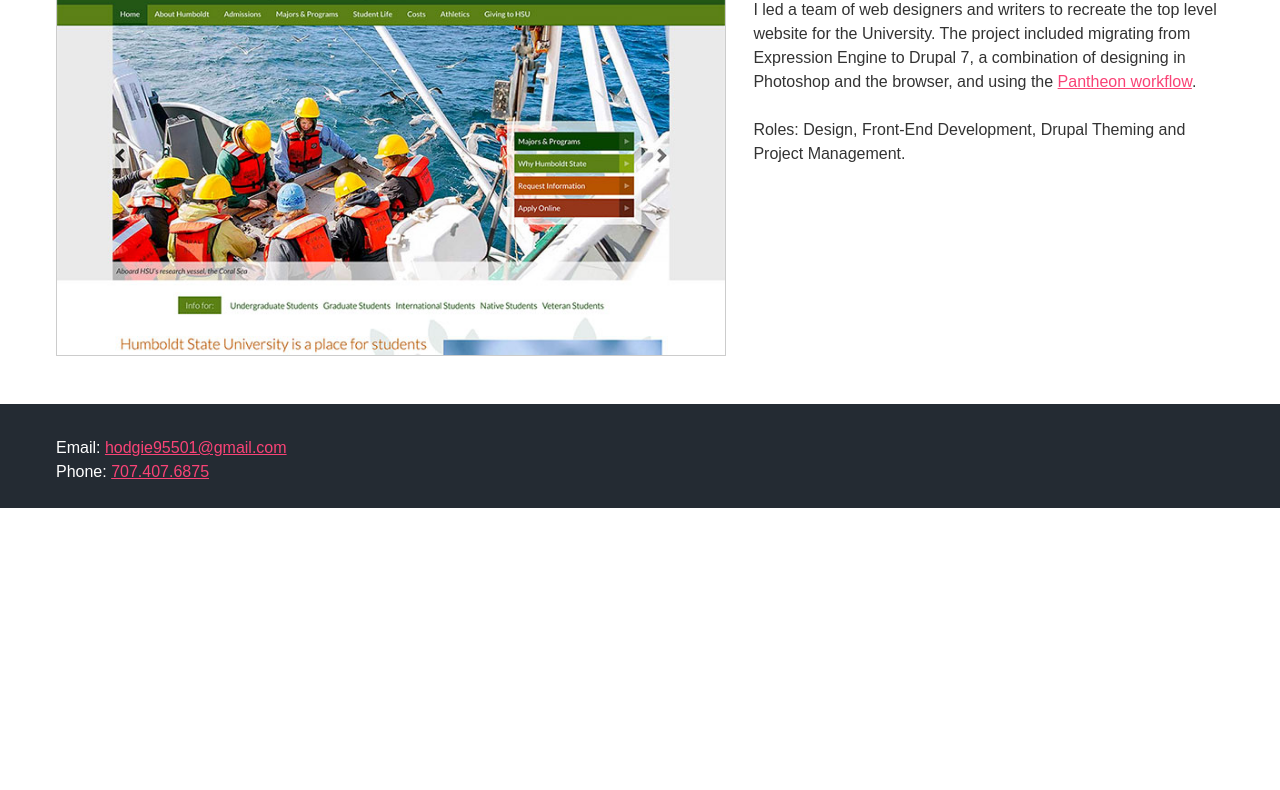
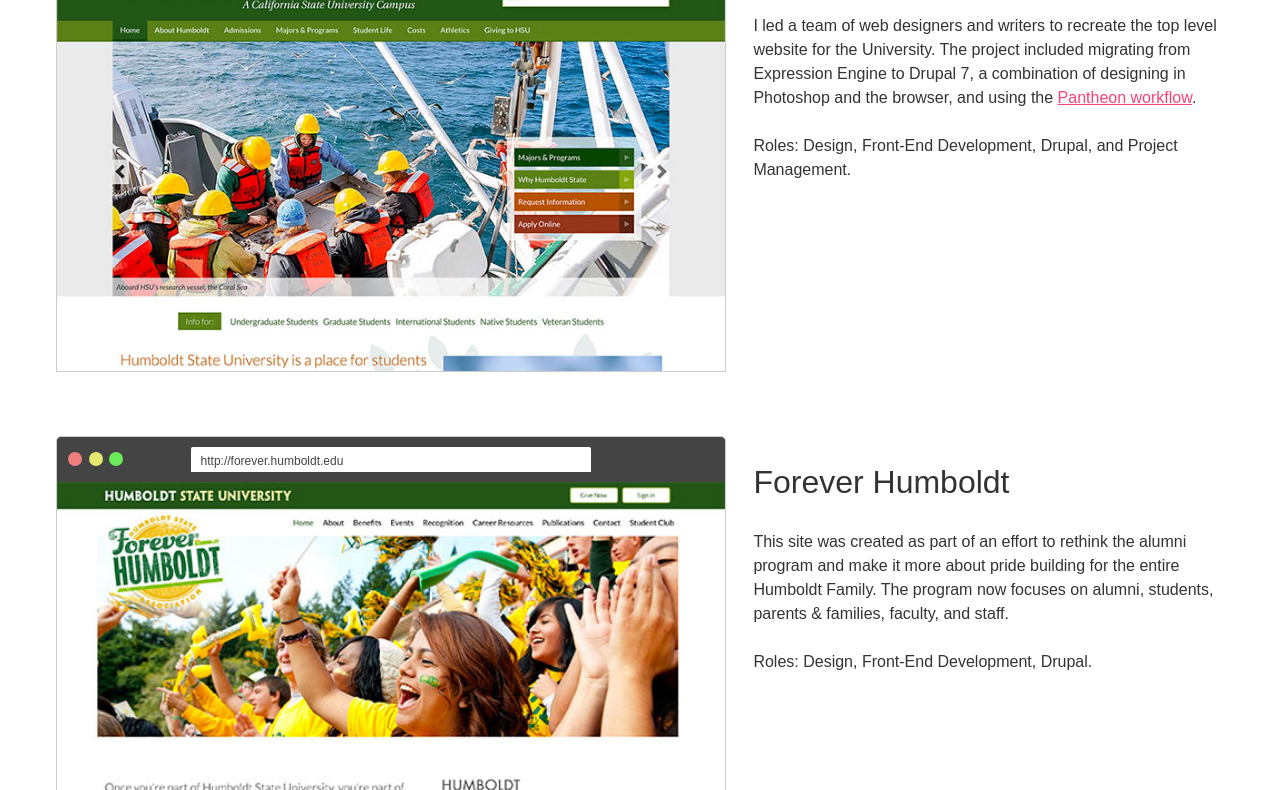
Before and after one commit to matthodgson/matthodgson.github.io, a website: page index.html in a window 1280 px wide. Shown: the part 701-1491 px from the top of the page. Before the commit the page ends 1209 px from the top, so only its background shows below. Drawn offline with nearby package versions, Linux system fonts and the light colour scheme.

Commit message:
adding content about forever humboldt project

```diff
--- a/css/scss/_layout.scss
+++ b/css/scss/_layout.scss
@@ -20,6 +20,7 @@
 	@include outer-container;
 }
 .projects-item{
+	@include rem-fallback(margin, $pad * 4, 0);
 	img{
 		width:100%;
 	}
--- a/index.html
+++ b/index.html
@@ -41,13 +41,24 @@
 					<article class="projects-item clearfix">
 						<div class="projects-item-img col-7 browser">
 							<div class="browser-address milli"><p><a href="http://humboldt.edu">http://humboldt.edu</a></p></div>
-							<a href="#"><img src="img/hsu1.jpg" width="600" height="375" alt="Humboldt State University Website"></a></div>
+							<a href="http://humboldt.edu"><img src="img/hsu1.jpg" width="600" height="375" alt="Humboldt State University Website"></a></div>
 						<div class="projects-item-desc col-5">
 							<h1>Humboldt State University</h1>
 							<p>I led a team of web designers and writers to recreate the top level website for the University. The project included migrating from Expression Engine to Drupal 7, a combination of designing in Photoshop and the browser, and using the <a href="">Pantheon workflow</a>. </p>
-							<p class="roles">Roles: Design, Front-End Development, Drupal Theming and Project Management.</p>
+							<p class="roles">Roles: Design, Front-End Development, Drupal, and Project Management.</p>
 						</div>
 					</article>
+					<article class="projects-item clearfix">
+						<div class="projects-item-img col-7 browser">
+							<div class="browser-address milli"><p><a href="http://forever.humboldt.edu">http://forever.humboldt.edu</a></p></div>
+							<a href="http://forever.humboldt.edu"><img src="img/foreverhumboldt.jpg" width="600" height="375" alt="Humboldt State University Website"></a></div>
+						<div class="projects-item-desc col-5">
+							<h1>Forever Humboldt</h1>
+							<p>This site was created as part of an effort to rethink the alumni program and make it more about pride building for the entire Humboldt Family. The program now focuses on alumni, students, parents & families, faculty, and staff.</p>
+							<p class="roles">Roles: Design, Front-End Development, Drupal.</p>
+						</div>
+					</article>
+
 					</div>
                 </section>
 
```
Also changed, not shown: css/styles.css, img/foreverhumboldt.jpg (added).
